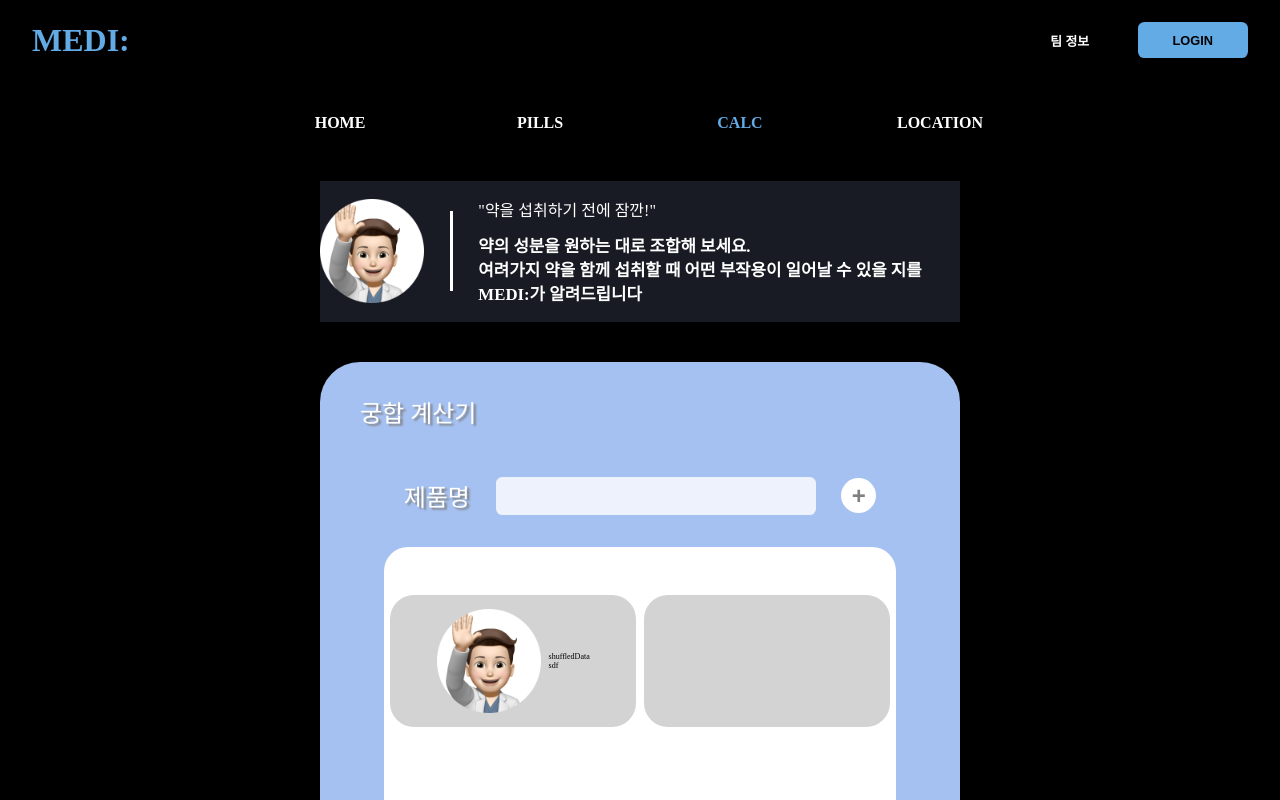
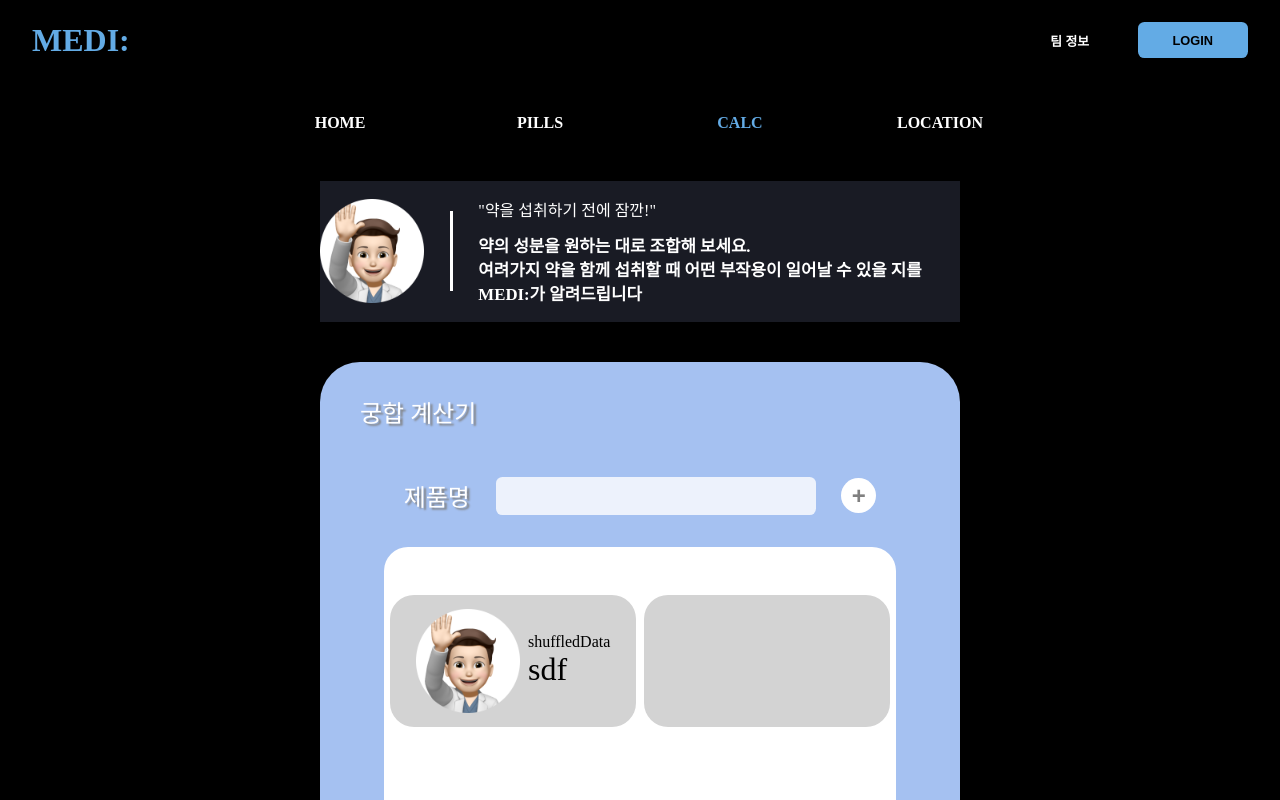
Before and after one commit to hyeonda02/MEDI, a React (Create React App) app in the folder medi/: page /calc in a window 1280 px wide. Shown: the top 800 px of the page. Built offline with nearby package versions, Linux system fonts and the light colour scheme.

Commit message:
검색기능 어떻게 하지

```diff
--- a/medi/src/pages/Calc.jsx
+++ b/medi/src/pages/Calc.jsx
@@ -98,22 +98,25 @@ const CalcCheckedContainer = styled.div`
     width: 80%;
     //margin-top : 5%;
 
-    height: 25%;
+    height: 20%;
     border-radius: 5rem;
 
     background-color: ${colors.white};
     margin: 5% auto;
 `
+
+
+const CalcPills = styled.div`
+    color: black;
+    font-size: 2rem;
+
+`
 const CalcCom = styled.div`
     color: black;
 `
-
-const CalcPills = styled.div`
-    color: black;
-`
-
 const CalcPillsName = styled.div`
     color: black;
+    font-size: 4rem;
 `
 
 
@@ -157,8 +160,8 @@ const Calc = () => {
                         {/* 사진, 제약사, 제품이름 */}
                         <UserImage src={doctor} alt="doctor"/>
                         <CalcPills>
-                        <CalcCom>shuffledData</CalcCom>
-                        <CalcPillsName>sdf</CalcPillsName>
+                            <CalcCom>shuffledData</CalcCom>
+                            <CalcPillsName>sdf</CalcPillsName>
                         </CalcPills>
 
                     </CalcList>
```
